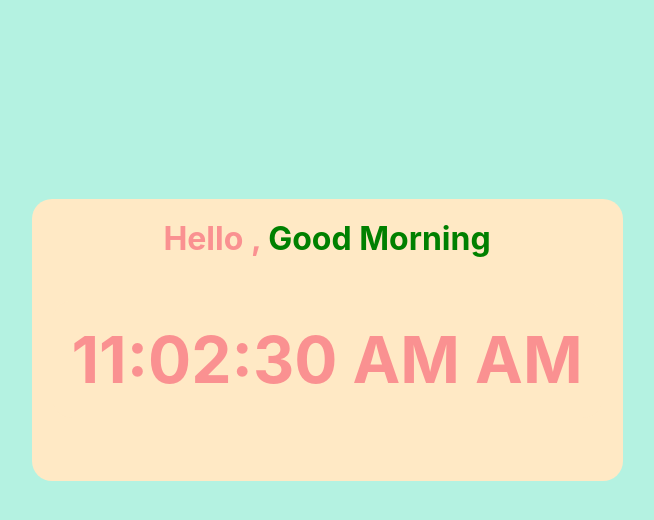
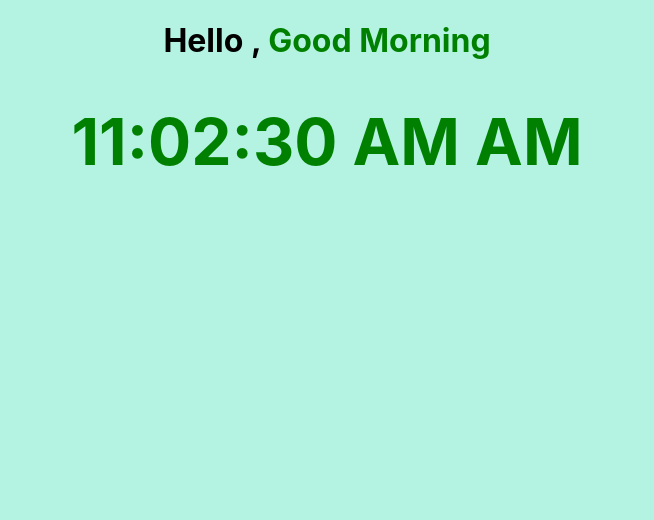
Before and after one commit to RahulGoyal-4244/reactlivewebsite, a React (Create React App) app: page / in a window 1280 px wide. Shown: the top 520 px of the page, without its empty margins (313-967 px from the left). Built offline with nearby package versions, Linux system fonts and the light colour scheme.

Commit message:
Update index.css

```diff
--- a/src/components/index.css
+++ b/src/components/index.css
@@ -15,7 +15,7 @@ code {
   font-family: source-code-pro, Menlo, Monaco, Consolas, 'Courier New',
     monospace;
 }
- div{
+.div_css{
  	width: 100%;
  	height: 100vh;
  	display: flex;
@@ -23,7 +23,7 @@ code {
  	align-items: center;
  	margin-top: -30px;
  }
- h1{
+.h1_css{
  	padding: 20px 20px;
  	background-color: #ffe9c5;
  	color: #fa9191;
```
